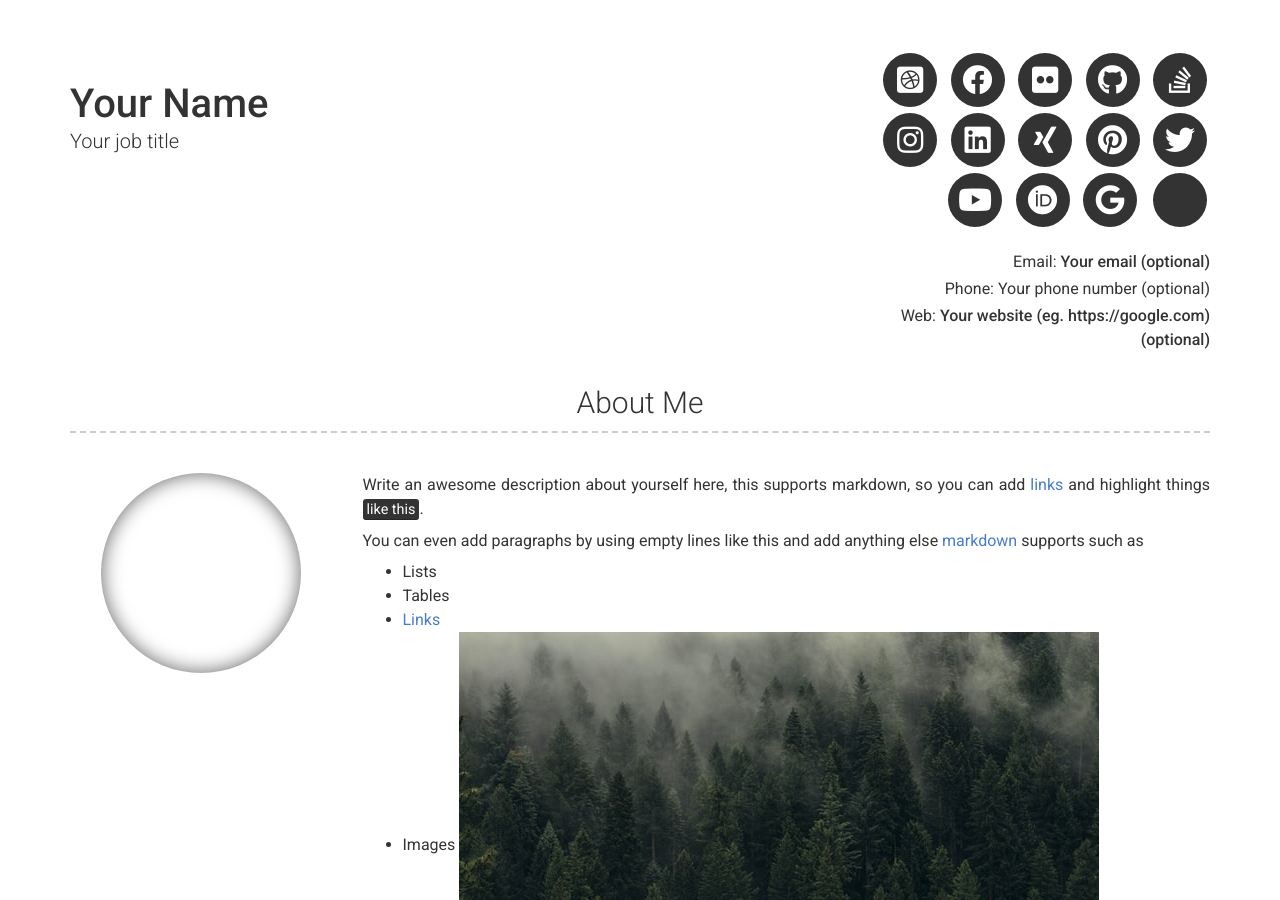
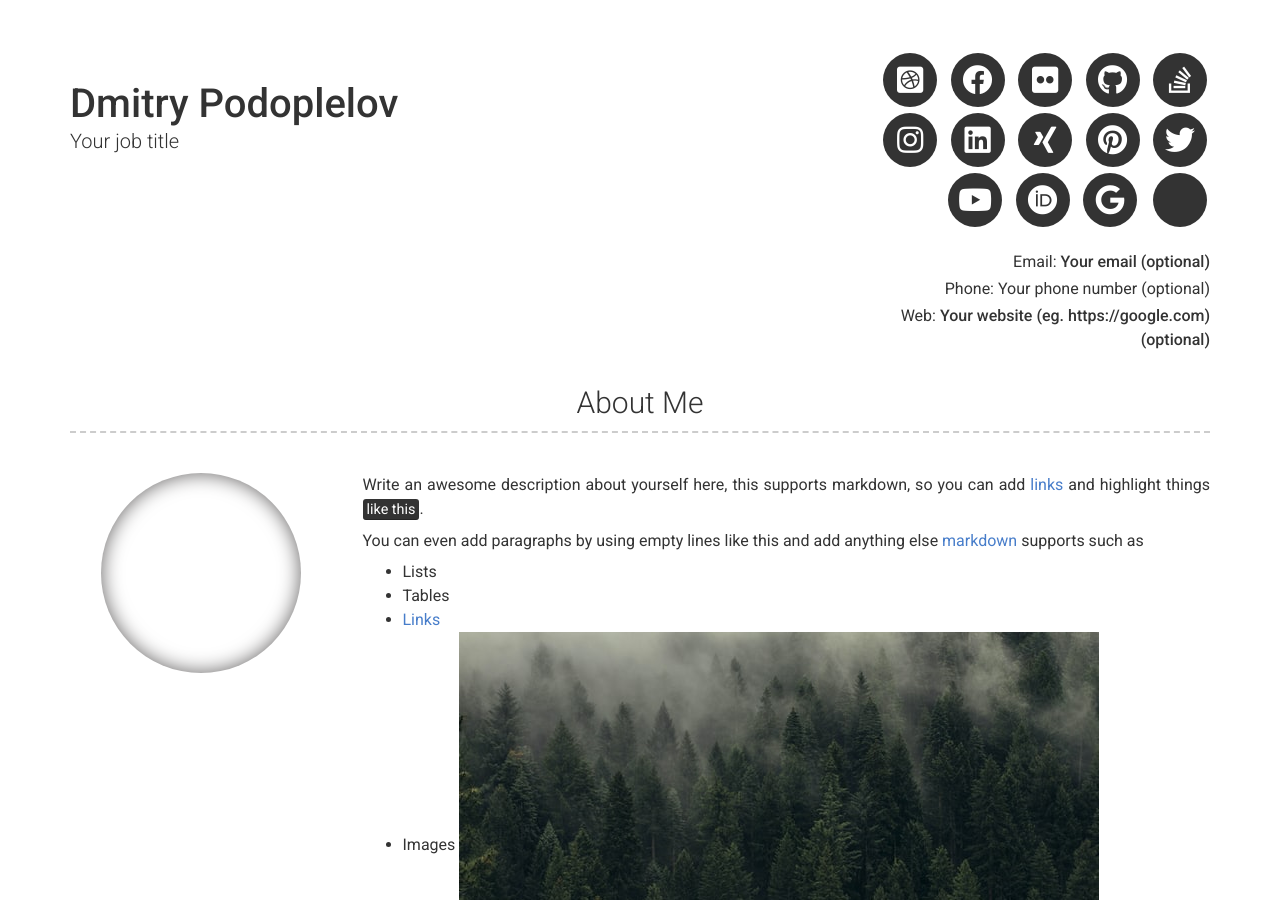
Before and after one commit to rakuzzan/lw3, a Jekyll site: the page built from index.md, in a window 1280 px wide and 900 px high. Built offline with Jekyll 4.4.1, drawn with Linux system fonts in a browser that asks for light colours; nearby versions of some CDN libraries; some of the changed text lies outside the part shown.

Commit message:
Update _config.yml

```diff
--- a/_config.yml
+++ b/_config.yml
@@ -6,7 +6,7 @@ repository: Git repository where your resume will be hosted, only required if yo
 version: 2
 
 # Personal info
-name: Your Name
+name: Dmitry Podoplelov
 title: Your job title
 email: Your email (optional)
 # email_title: Email (Email title override)
```
